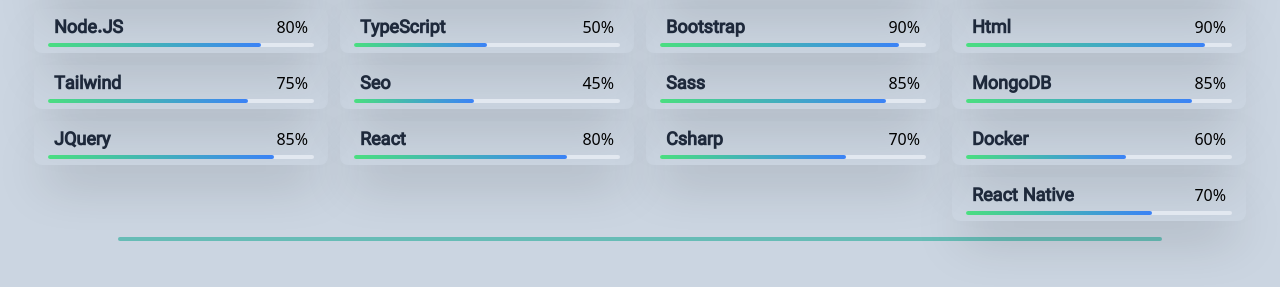
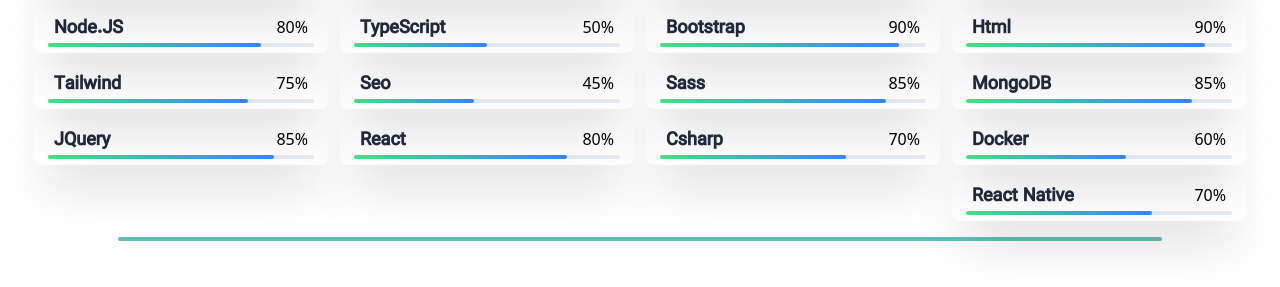
Before and after one commit to Mahdiyar-Zabihi/V2.CV-Project, a website: page Src/Index.html in a window 1280 px wide. Shown: the part 789-1076 px from the top of the page. Drawn offline with nearby package versions, Linux system fonts and the light colour scheme; files that its build step writes are made by us from their sources; files whose address does not match are found by name.

Commit message:
forget to remove backgroundColor for body

```diff
--- a/Src/Index.html
+++ b/Src/Index.html
@@ -19,7 +19,7 @@
         <link rel="icon" type="image/png" href="./Imgs/FavIcon.png">
         <link rel="shortcut icon" type="image/png" href="./Imgs/FavIcon.png">
     </head>
-    <body class="flex bg-slate-300 flex-col relative flex-wrap min-h-screen">
+    <body class="flex flex-col relative flex-wrap min-h-screen">
         <!-- Header-Component Start -->
         <header class="CustomBorder justify-self-start container mx-auto pb-0 flex flex-row flex-wrap rounded-b-xl justify-between shadow-xl p-3 space-x-3 bg-primaryColor-main">
             <div class="bg-secondaryColor w-[110%] -mt-1 text-slate-50 mb-1.5 p-1.5 rounded-md order-1">
```
